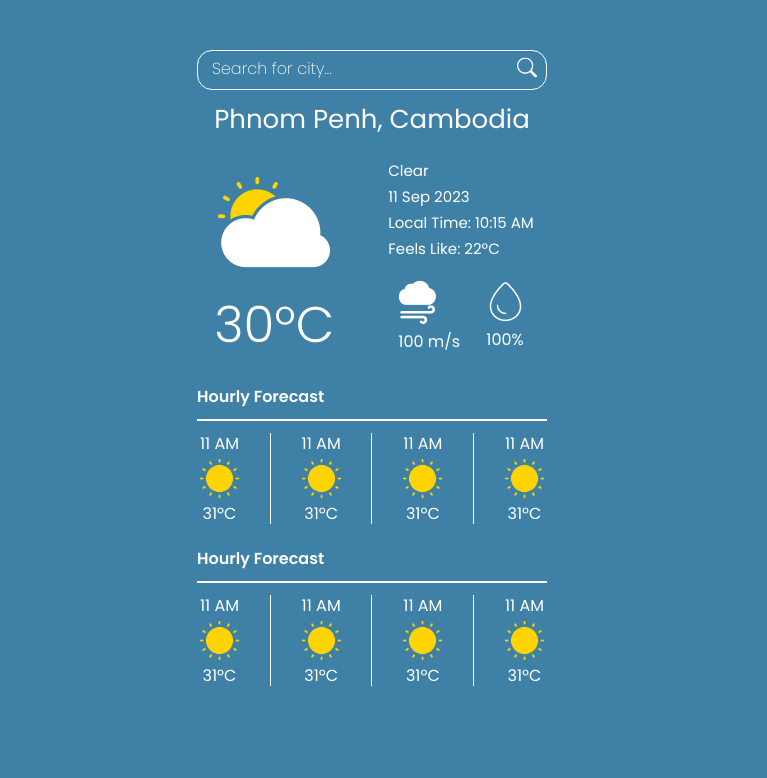
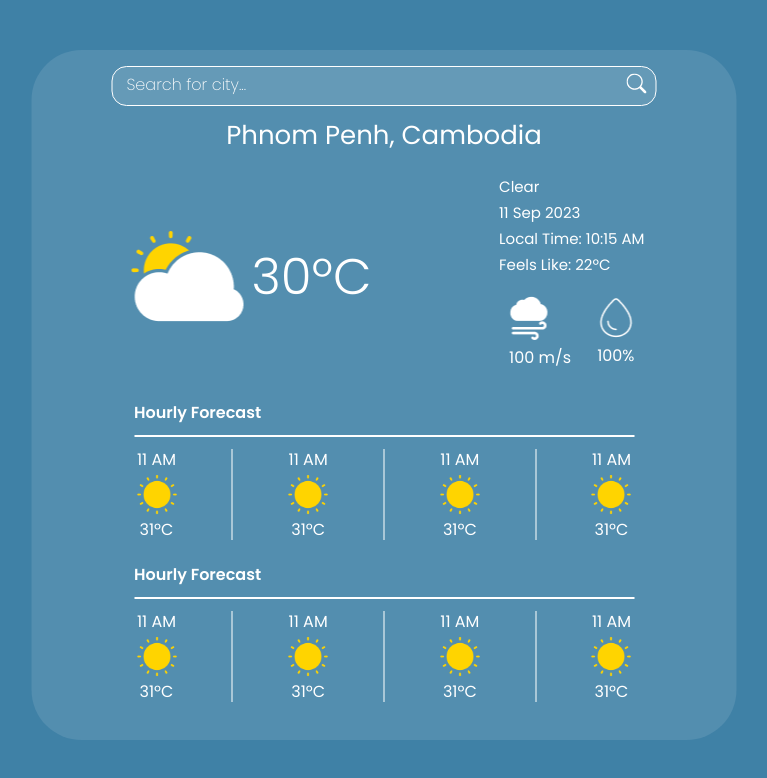
Before and after one commit to hoe-ze-il/Weather_Website, a React (Vite) app: page / in a window 1280 px wide. Shown: the top 778 px of the page, without its empty margins (268-1035 px from the left). Built offline with nearby package versions, Linux system fonts and the light colour scheme.

Commit message:
made page responsive

```diff
--- a/src/App.css
+++ b/src/App.css
@@ -5,3 +5,16 @@
   align-items: center;
   gap: 10px;
 }
+
+@media screen and (min-width: 744px) {
+  .app {
+    position: absolute;
+    background-color: blue;
+    left: 50%;
+    transform: translateX(-50%);
+    width: 705px;
+    border-radius: 50px;
+    background: rgba(255, 255, 255, 0.1);
+    padding: 16px;
+  }
+}
--- a/src/components/current_weather/CurrentWeather.module.css
+++ b/src/components/current_weather/CurrentWeather.module.css
@@ -17,11 +17,29 @@
   margin: 2rem 0;
 }
 
+@media screen and (min-width: 744px) {
+  .weather-display {
+    display: flex;
+    width: 521px;
+    justify-content: space-between;
+    align-items: center;
+    flex-shrink: 0;
+  }
+}
+
 .weather-left {
   display: flex;
   flex-direction: column;
   justify-content: center;
   align-items: center;
+}
+
+@media screen and (min-width: 744px) {
+  .weather-left {
+    flex-direction: row;
+    justify-content: flex-start;
+    align-items: center;
+  }
 }
 
 .weather-celsius {
--- a/src/components/forecast/Forecast.jsx
+++ b/src/components/forecast/Forecast.jsx
@@ -3,47 +3,47 @@ import ForecastCSS from "./Forecast.module.css";
 function Forecast() {
   return (
     <div className={ForecastCSS.container}>
-      <p className={ForecastCSS["hourly-text"]}>Hourly Forecast</p>
+      <p className={ForecastCSS["forecast-text"]}>Hourly Forecast</p>
       <div className={ForecastCSS["line-row"]}></div>
-      <div className={ForecastCSS["hourly-forecasts"]}>
-        <div className={ForecastCSS["hourly-forecast"]}>
-          <p className={ForecastCSS.hourly}>11 AM</p>
+      <div className={ForecastCSS["forecasts"]}>
+        <div className={ForecastCSS["forecast"]}>
+          <p className={ForecastCSS.forecast}>11 AM</p>
           <img
-            className={ForecastCSS["hourly-icon"]}
+            className={ForecastCSS["forecast-icon"]}
             alt="weather icon"
             src="./img/01d.png"
           />
-          <p className={ForecastCSS["hourly-celsius"]}>31ºC</p>
+          <p className={ForecastCSS["forecast-celsius"]}>31ºC</p>
         </div>
         <div className={ForecastCSS["line-col"]}></div>
-        <div className={ForecastCSS["hourly-forecast"]}>
-          <p className={ForecastCSS.hourly}>11 AM</p>
+        <div className={ForecastCSS["forecast"]}>
+          <p className={ForecastCSS.forecast}>11 AM</p>
           <img
-            className={ForecastCSS["hourly-icon"]}
+            className={ForecastCSS["forecast-icon"]}
             alt="weather icon"
             src="./img/01d.png"
           />
-          <p className={ForecastCSS["hourly-celsius"]}>31ºC</p>
+          <p className={ForecastCSS["forecast-celsius"]}>31ºC</p>
         </div>
         <div className={ForecastCSS["line-col"]}></div>
-        <div className={ForecastCSS["hourly-forecast"]}>
-          <p className={ForecastCSS.hourly}>11 AM</p>
+        <div className={ForecastCSS["forecast"]}>
+          <p className={ForecastCSS.forecast}>11 AM</p>
           <img
-            className={ForecastCSS["hourly-icon"]}
+            className={ForecastCSS["forecast-icon"]}
             alt="weather icon"
             src="./img/01d.png"
           />
-          <p className={ForecastCSS["hourly-celsius"]}>31ºC</p>
+          <p className={ForecastCSS["forecast-celsius"]}>31ºC</p>
         </div>
         <div className={ForecastCSS["line-col"]}></div>
-        <div className={ForecastCSS["hourly-forecast"]}>
-          <p className={ForecastCSS.hourly}>11 AM</p>
+        <div className={ForecastCSS["forecast"]}>
+          <p className={ForecastCSS.forecast}>11 AM</p>
           <img
-            className={ForecastCSS["hourly-icon"]}
+            className={ForecastCSS["forecast-icon"]}
             alt="weather icon"
             src="./img/01d.png"
           />
-          <p className={ForecastCSS["hourly-celsius"]}>31ºC</p>
+          <p className={ForecastCSS["forecast-celsius"]}>31ºC</p>
         </div>
       </div>
     </div>
--- a/src/components/forecast/Forecast.module.css
+++ b/src/components/forecast/Forecast.module.css
@@ -5,7 +5,13 @@
   justify-content: center;
 }
 
-.hourly-text {
+@media screen and (min-width: 744px) {
+  .container {
+    width: 500px;
+  }
+}
+
+.forecast-text {
   width: 100%;
   font-size: 1.6rem;
   font-weight: 600;
@@ -18,12 +24,12 @@
   border-top: 2px solid white;
 }
 
-.hourly-icon {
+.forecast-icon {
   width: 45px;
   height: 45px;
 }
 
-.hourly-forecasts {
+.forecasts {
   width: 100%;
   display: flex;
   justify-content: space-between;
@@ -32,14 +38,14 @@
   margin-bottom: 2rem;
 }
 
-.hourly-forecast {
+.forecast {
   display: flex;
   flex-direction: column;
   align-items: center;
 }
 
-.hourly,
-.hourly-celsius {
+.forecast,
+.forecast-celsius {
   font-size: 1.6rem;
 }
 
--- a/src/components/search/Search.module.css
+++ b/src/components/search/Search.module.css
@@ -1,6 +1,12 @@
 .container {
   position: relative;
   width: 350px;
+}
+
+@media screen and (min-width: 744px) {
+  .container {
+    width: 545px;
+  }
 }
 
 .input-container {
@@ -16,6 +22,12 @@
   background-color: #3f81a6;
   color: #fff;
   padding: 0 14px 0 14px;
+}
+
+@media screen and (min-width: 744px) {
+  .search-input {
+    background: rgba(255, 255, 255, 0.1);
+  }
 }
 
 .search-input::placeholder {
--- a/src/index.css
+++ b/src/index.css
@@ -23,6 +23,12 @@ main {
   width: 350px;
 }
 
+@media screen and (min-width: 744px) {
+  main {
+    align-items: center;
+  }
+}
+
 .icon {
   color: #fff;
 }
```
